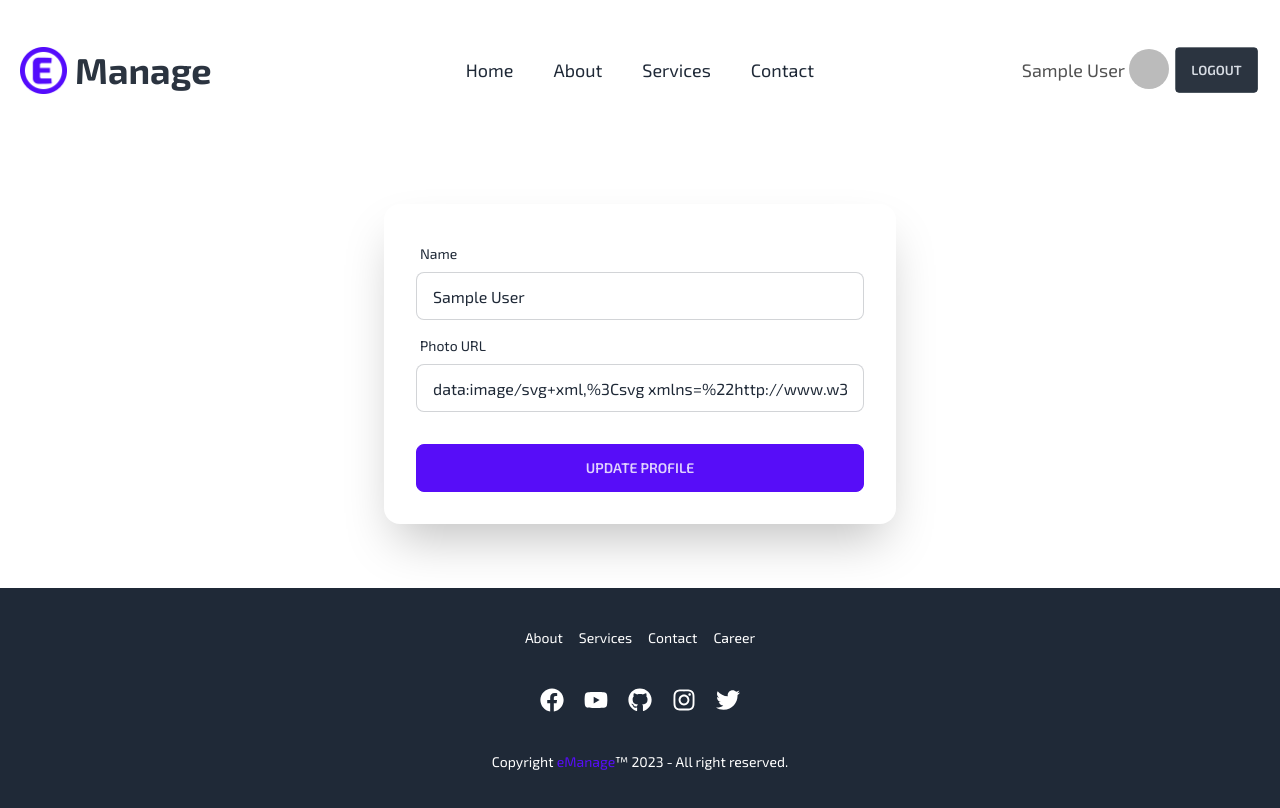
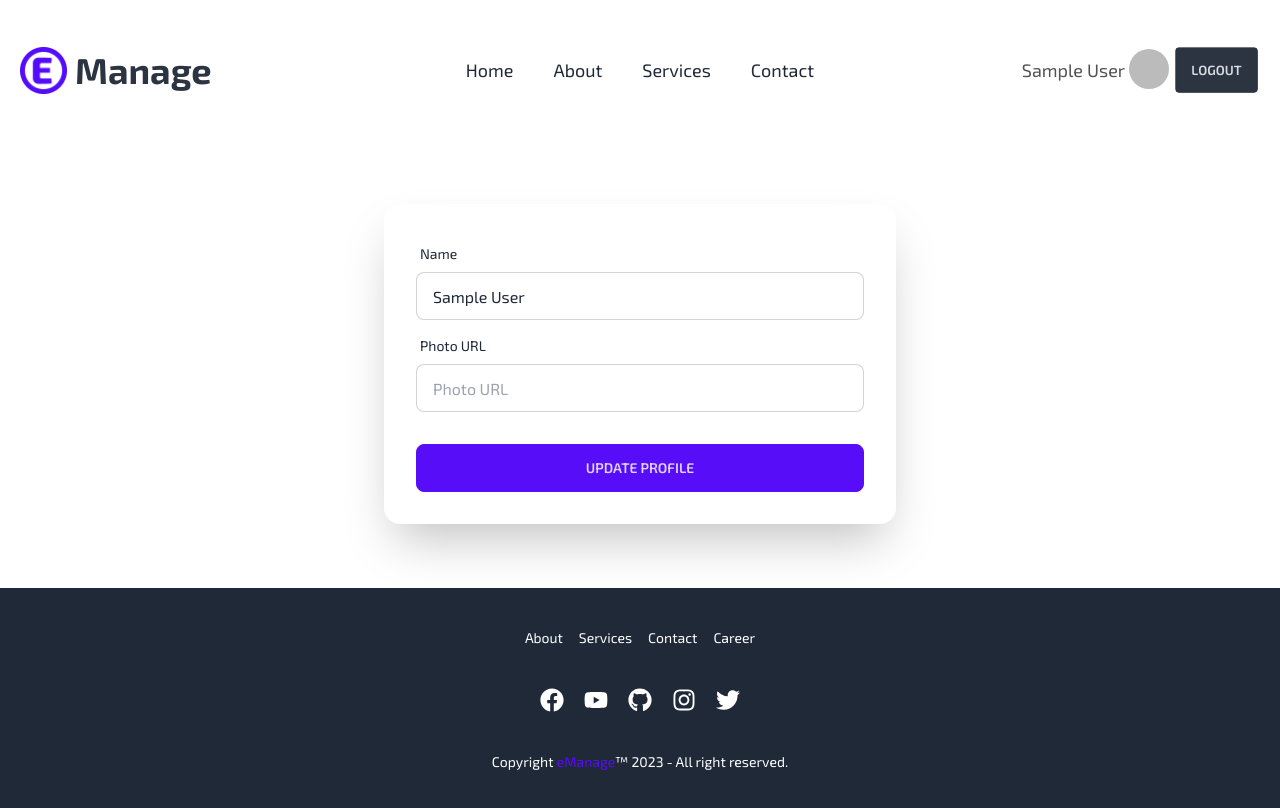
Before and after one commit to rocktohq/event-management, a React (Vite) app: page /settings in a window 1280 px wide. Shown: the top 808 px of the page. Built offline with nearby package versions, Linux system fonts and the light colour scheme; no server answers; sample sign-in values are in the browser's storage.

Commit message:
Settings Updated

```diff
--- a/src/pages/Settings/Settings.jsx
+++ b/src/pages/Settings/Settings.jsx
@@ -59,7 +59,7 @@ const Settings = () => {
                 <label className="label">
                   <span className="label-text">Photo URL</span>
                 </label>
-                <input {...photoState} type="text" name="photo" placeholder={user.photoURL} className="input input-bordered focus:outline-none" />
+                <input onChange={photoState.onChange} type="text" name="photo" placeholder="Photo URL" className="input input-bordered focus:outline-none" />
               </div>
               <div className="form-control mt-6">
                 <button className="btn btn-primary">Update Profile</button>
```
